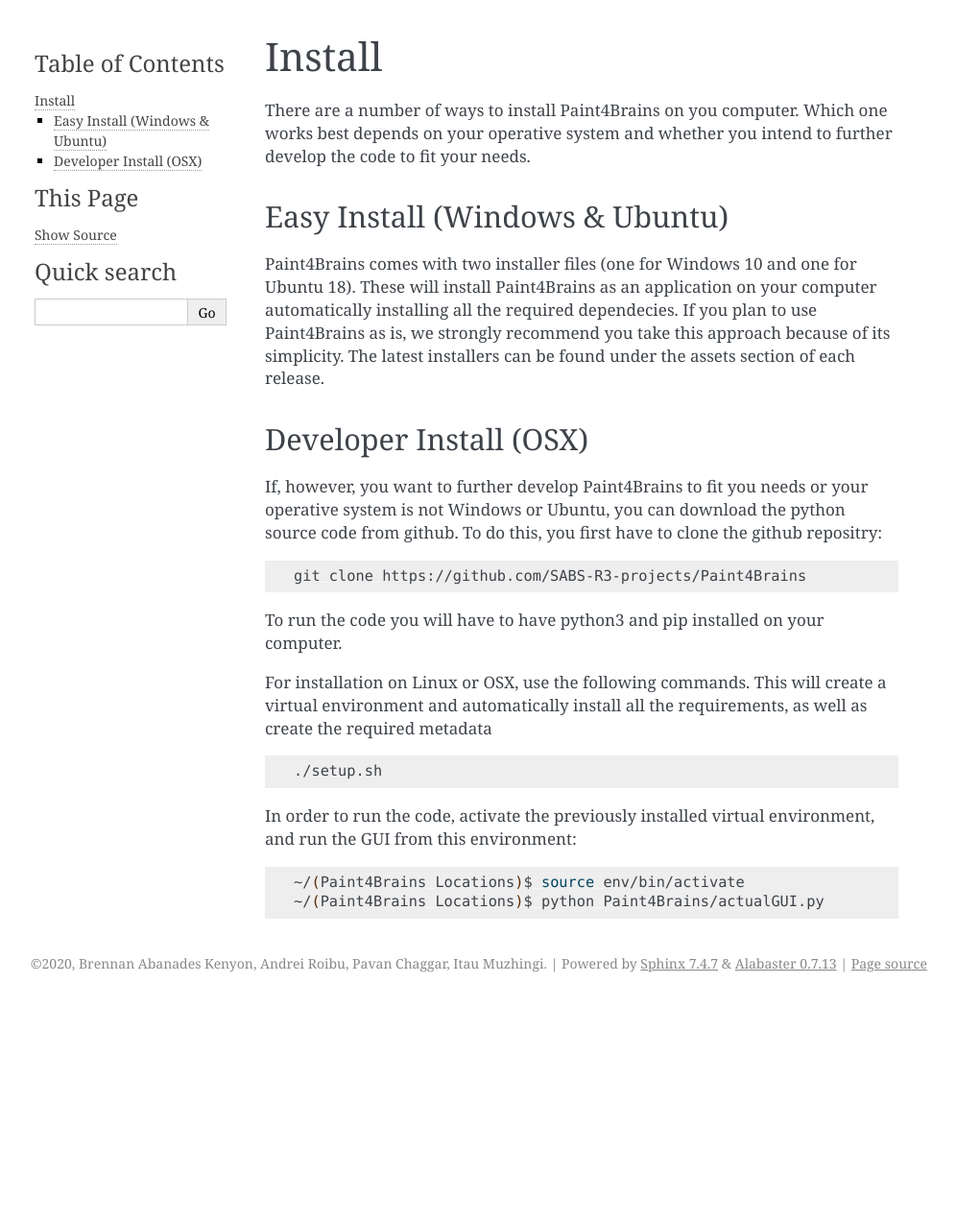
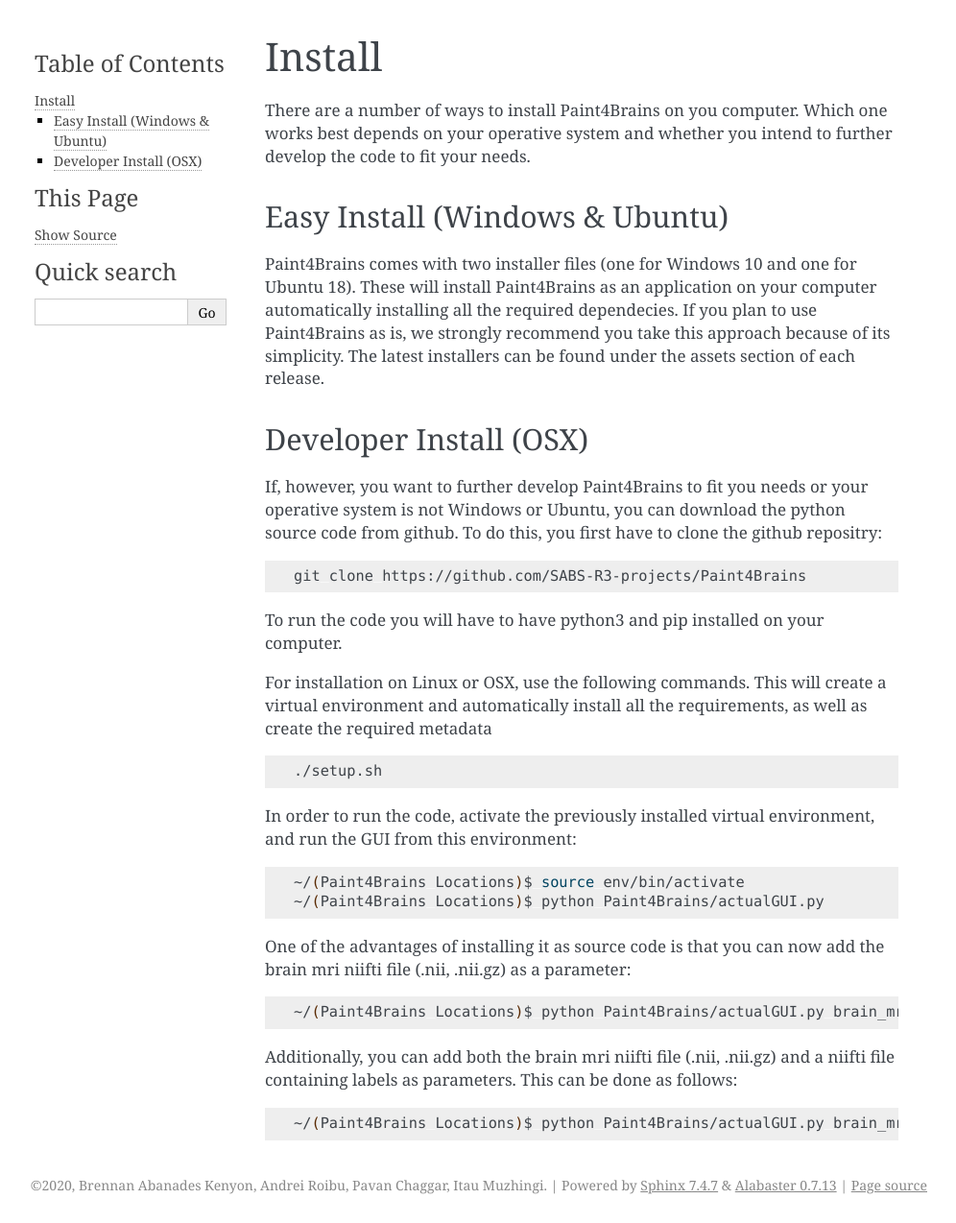
Before and after one commit to SABS-R3-projects/Paint4Brains, a Sphinx documentation site: the page built from docs/source/install.rst, in a window 1280 px wide. Shown: the whole page at 96% size, without its empty margins (144-1140 px from the left). Built offline with Sphinx 7.4.7, drawn with Linux system fonts in a browser that asks for light colours; before the commit the page ends 1043 px from its top, so only the background shows below that.

Commit message:
Update install.rst

```diff
--- a/docs/source/install.rst
+++ b/docs/source/install.rst
@@ -33,3 +33,15 @@
 
     ~/(Paint4Brains Locations)$ source env/bin/activate
     ~/(Paint4Brains Locations)$ python Paint4Brains/actualGUI.py
+
+One of the advantages of installing it as source code is that you can now add the brain mri niifti file (.nii, .nii.gz) as a parameter:
+
+.. code-block:: bash
+
+    ~/(Paint4Brains Locations)$ python Paint4Brains/actualGUI.py brain_mri_scan.nii
+
+Additionally, you can add both the brain mri niifti file (.nii, .nii.gz) and a niifti file containing labels as parameters. This can be done as follows:
+
+.. code-block:: bash
+
+    ~/(Paint4Brains Locations)$ python Paint4Brains/actualGUI.py brain_mri_scan.nii segmented_brain.nii.gz
```
